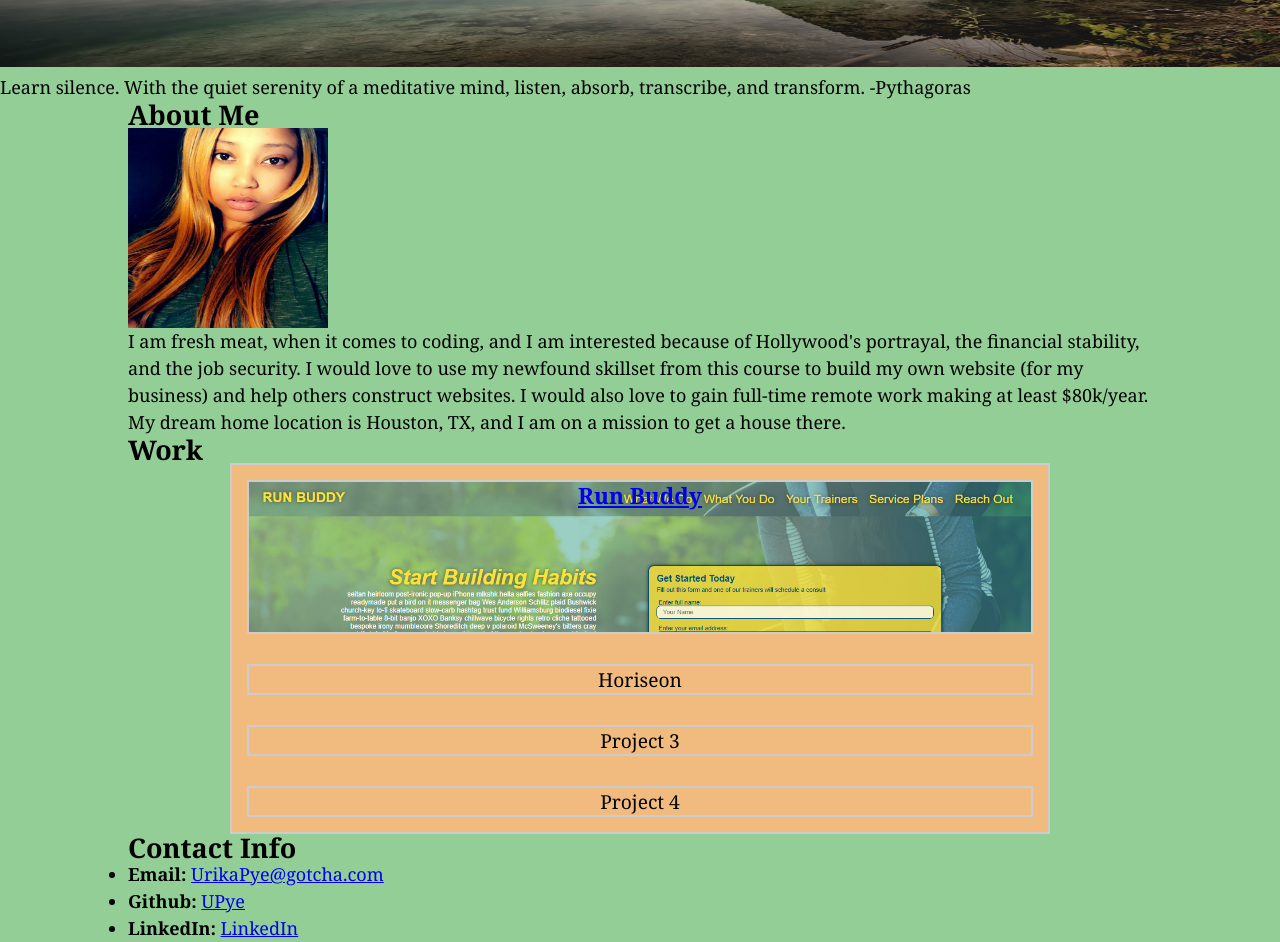
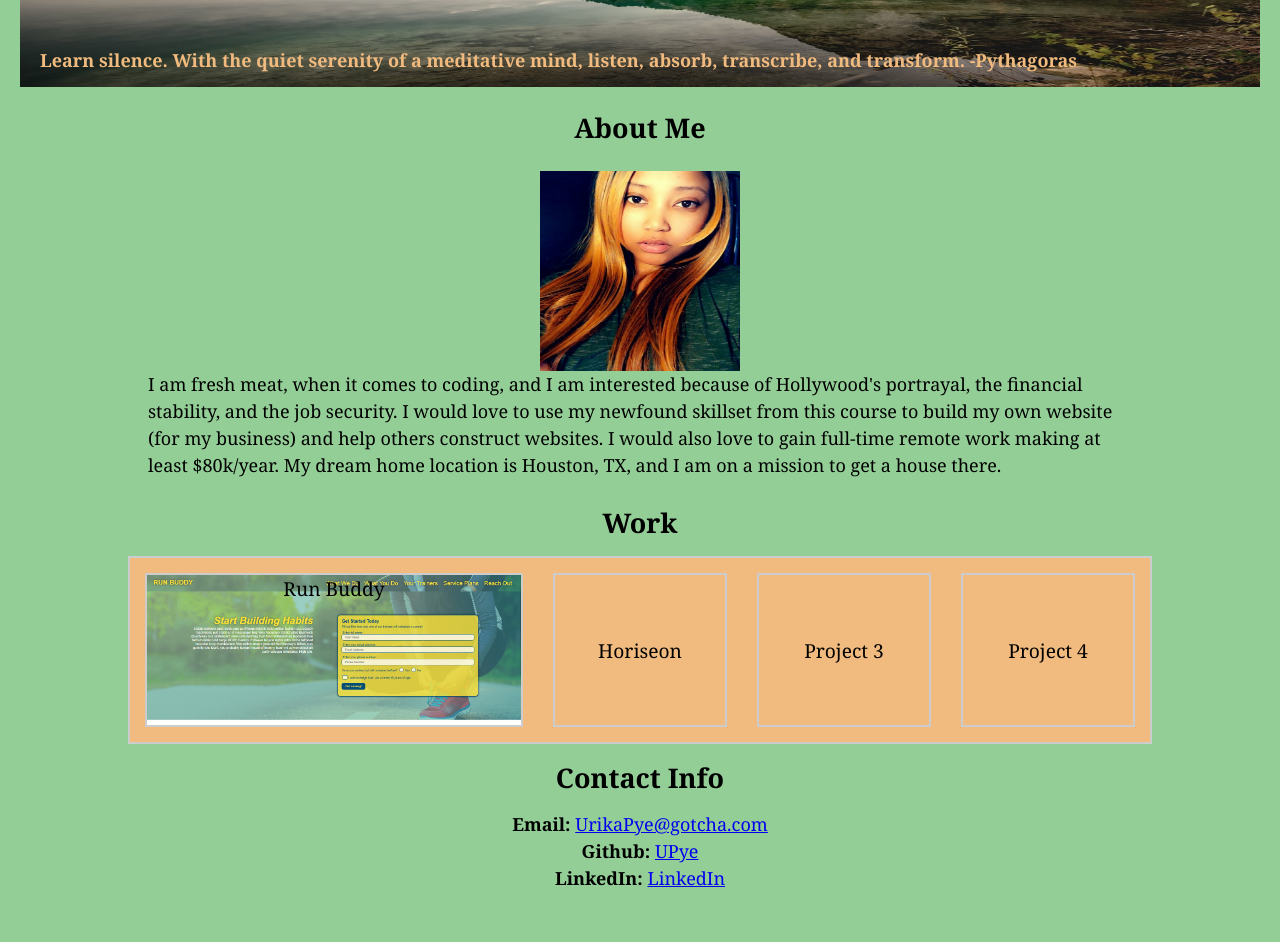
Before and after one commit to UPye/UPye.github.io, a plain HTML site: page index.html in a window 1280 px wide. Shown: the part 320-1262 px from the top of the page. After the commit the page ends 1232 px from the top, so only its background shows below. Drawn offline with Linux system fonts and the light colour scheme.

Commit message:
Aligned all items center and structural CSS stylings

```diff
--- a/index.html
+++ b/index.html
@@ -33,9 +33,11 @@
         <section class="hero">
             <div class="header-img">
                 <img id="header-img" src="./assets/BG.jpg" alt="" height="300px" width="100%" />
-                <p>
+                <div class="text-box">
+                    <h4>
                         Learn silence. With the quiet serenity of a meditative mind, listen, absorb, transcribe, and transform. -Pythagoras
-                </p>
+                    </h4>
+                </div>
             </div>
         </section>
 
@@ -58,7 +60,7 @@
                     <div class="section-grid-container">
                         <div class="section-grid-item">
                             <div class="project-1 ">
-                                <a href="https://upye.github.io/run-buddy/"><h3>Run Buddy</h3></a>
+                                Run Buddy
                             </div>
                         </div>
                         <div class="section-grid-item">
@@ -84,7 +86,8 @@
 
         <section id="contact-me">
             <h2 class="section-title">Contact Info</h2>
-            <ul>
+            <div>
+                <ul class="contact-info">
                     <li>
                         <strong>Email: </strong>
                         <a href="mailto:UrikaPye@gotcha.com"> UrikaPye@gotcha.com </a>
@@ -98,6 +101,7 @@
                         <a href="https://www.linkedin.com/in/urika-pye-b64089201/">LinkedIn</a>
                     </li>
                 </ul>
+            </div>
         </section>
     </main>
     </body>
--- a/style.css
+++ b/style.css
@@ -9,7 +9,7 @@
 /* pseudo-class */
 :root {
   --primary-color: #CCCCCC;
-  --secodary-color: #F1BB7F;
+  --secondary-color: #F1BB7F;
   --tertiary-color: #94CE97;
 }
 
@@ -27,7 +27,7 @@ header {
   background-attachment: fixed;
   background-position: 80%;
   z-index: 9999;
-  color: var(--secodary-color);
+  color: var(--secondary-color);
 }
 
 /* apply styles to the header nav */
@@ -62,36 +62,42 @@ header nav ul li a {
 
 header nav ul li a:hover {
   background: var(--primary-color);
-  color: var(--secodary-color);
+  color: var(--secondary-color);
   border-radius: 15px;
   text-shadow: none;
 }
 
-.hero {
-}
-
 body {
-  padding: 0;
-  margin: 0;
+  padding: 10px;
+  margin: 10px;
   font-family: Georgia, 'Times New Roman', Times, serif;
   font-size: 18px;
   line-height: 150%;
   background-color: var(--tertiary-color);
 }
 
+.hero {
+  position: relative;
+}
+
+.hero h4 {
+  position: absolute;
+  bottom: 20px;
+  left: 20px;
+  color: var(--secondary-color);
+
+}
+
 
 .container {
   width: 1024px;
-  margin: 0 auto;
+  margin: auto;
 }
 
 .section-title {
-  display: flex;
-  justify-content: space-between;
-  flex-wrap: wrap;
-  align-items: flex-start;
-  padding: 0;
-  margin: 0;
+  padding: 10px;
+  margin: 10px;
+  text-align: center;
 }
 
 
@@ -99,6 +105,15 @@ body {
   display: flex;
   flex-wrap: wrap;
   align-items: center;
+  justify-content: center;
+  padding: 10px;
+  margin: 10px;
+}
+
+#bio-image {
+  justify-content: center;
+  width: 200px;
+  height: 200px;
 }
 
 #work {
@@ -111,11 +126,10 @@ body {
 }
 
 .section-grid-container {
-  background: var(--secodary-color);
-  width: 80%;
+  background: var(--secondary-color);
+  width: 100%;
   display: grid;
-  grid-template-columns: 6fr;
-  grid-template-rows: 6fr;
+  grid-template-columns: 4fr 2fr 2fr 2fr;
   border: 2px solid var(--primary-color);
   color: black;
   font-size: 1.2rem;
@@ -128,22 +142,36 @@ body {
   align-items: center;
   justify-content: center;
   text-align: center;
+  grid-column: ;
 }
 
 .project-1 {
-  grid-column: 1 / span 4;
-  grid-row: 1 / span 3;
   width: 100%;
   height: 150px;
-  background-image: url("./assets/run-buddy.jpg") ;
+  background-image: url(./assets/run-buddy.jpg);
   background-size: cover;
+  position: relative;
 }
 
-#contact-me {
+.project-2 {
+  width: 50%;
+  height: fit-content;
+  position: relative;
 }
 
-#bio-image {
-  width: 200px;
-  height: 200px;
-  margin-right: 20px;
+.project-3 {
+  width: 50%;
+  height: fit-content;
+  position: relative;
 }
+
+.project-4 {
+  width: 50%;
+  height: fit-content;
+  position: relative;
+}
+
+.contact-info {
+  text-align: center;
+  list-style: none;
+}
```
Lines whose indentation alone changed are shown as unchanged.
